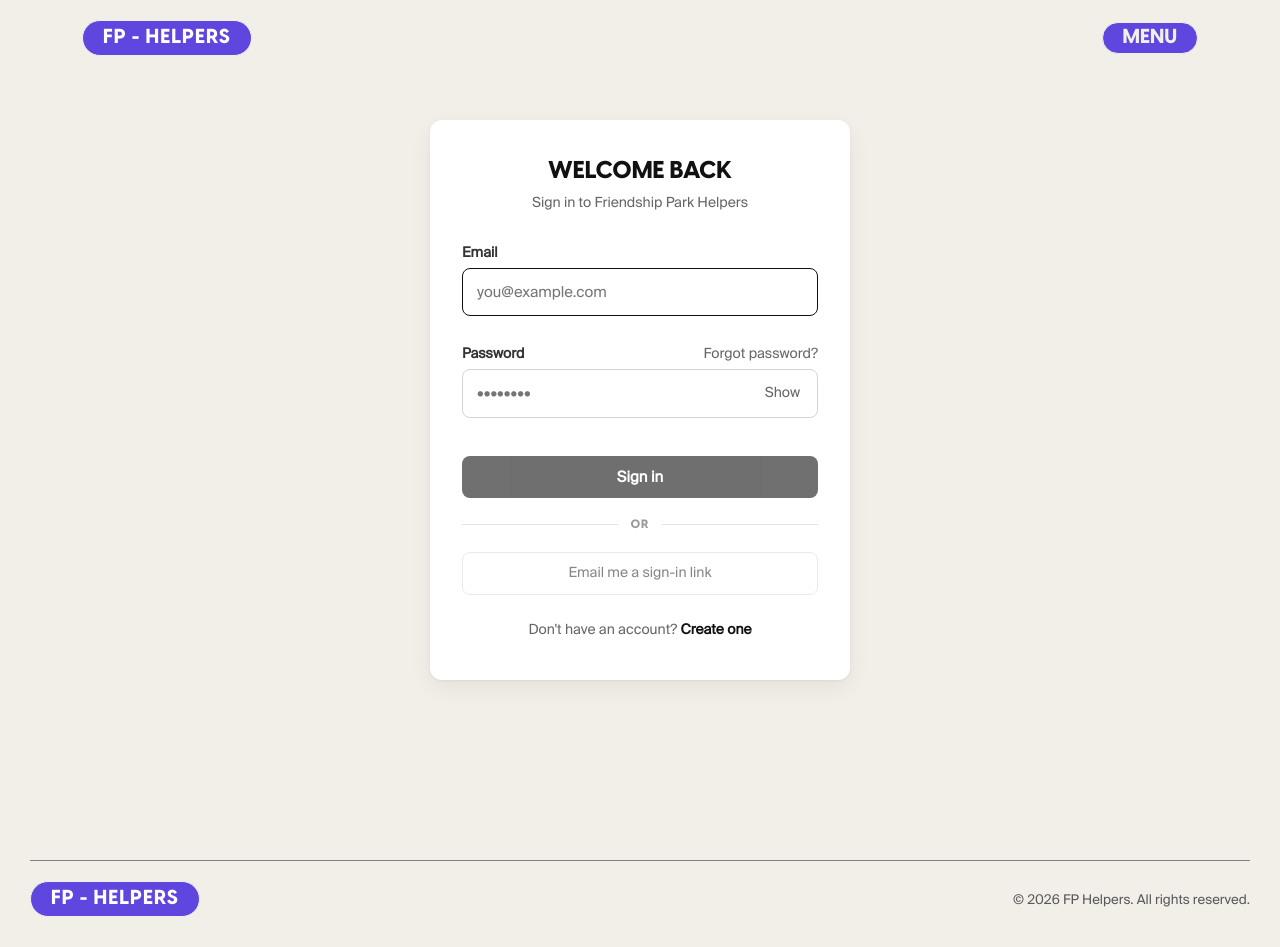
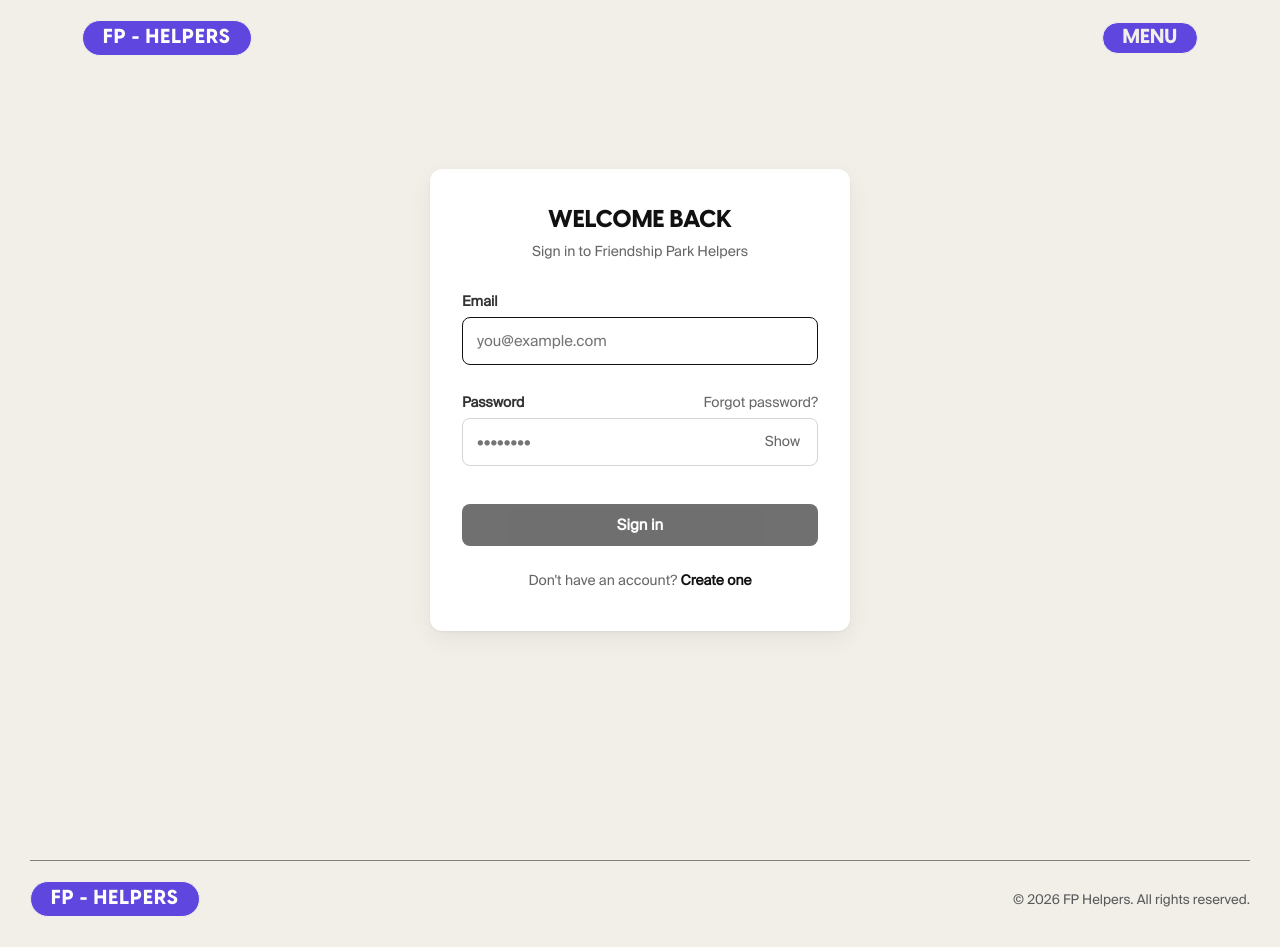
Before and after one commit to ChristianWare/FP-Helpers, a Next.js app: page /login in a window 1280 px wide. Built offline with nearby package versions, Linux system fonts and the light colour scheme; no server answers.

Commit message:
login updated

```diff
--- a/src/app/(auth)/login/LoginPage.module.css
+++ b/src/app/(auth)/login/LoginPage.module.css
@@ -220,12 +220,14 @@
   font-size: 24px;
   font-weight: 700;
   margin: 0 0 12px;
+  letter-spacing: normal;
   color: #111;
 }
 
 .successText {
   font-size: 15px;
   color: #444;
+  letter-spacing: normal;
   line-height: 1.5;
   margin: 0 0 12px;
 }
--- a/src/app/(auth)/login/LoginPage.tsx
+++ b/src/app/(auth)/login/LoginPage.tsx
@@ -1,3 +1,4 @@
+/* eslint-disable @typescript-eslint/no-unused-vars */
 // app/(auth)/login/LoginPage.tsx
 "use client";
 
@@ -191,7 +192,7 @@ export default function LoginPage() {
           </button>
         </form>
 
-        <div className={styles.divider}>
+        {/* <div className={styles.divider}>
           <span>or</span>
         </div>
 
@@ -202,7 +203,7 @@ export default function LoginPage() {
           disabled={loading || !email}
         >
           Email me a sign-in link
-        </button>
+        </button> */}
 
         <p className={styles.registerPrompt}>
           Don&apos;t have an account?{" "}
```
